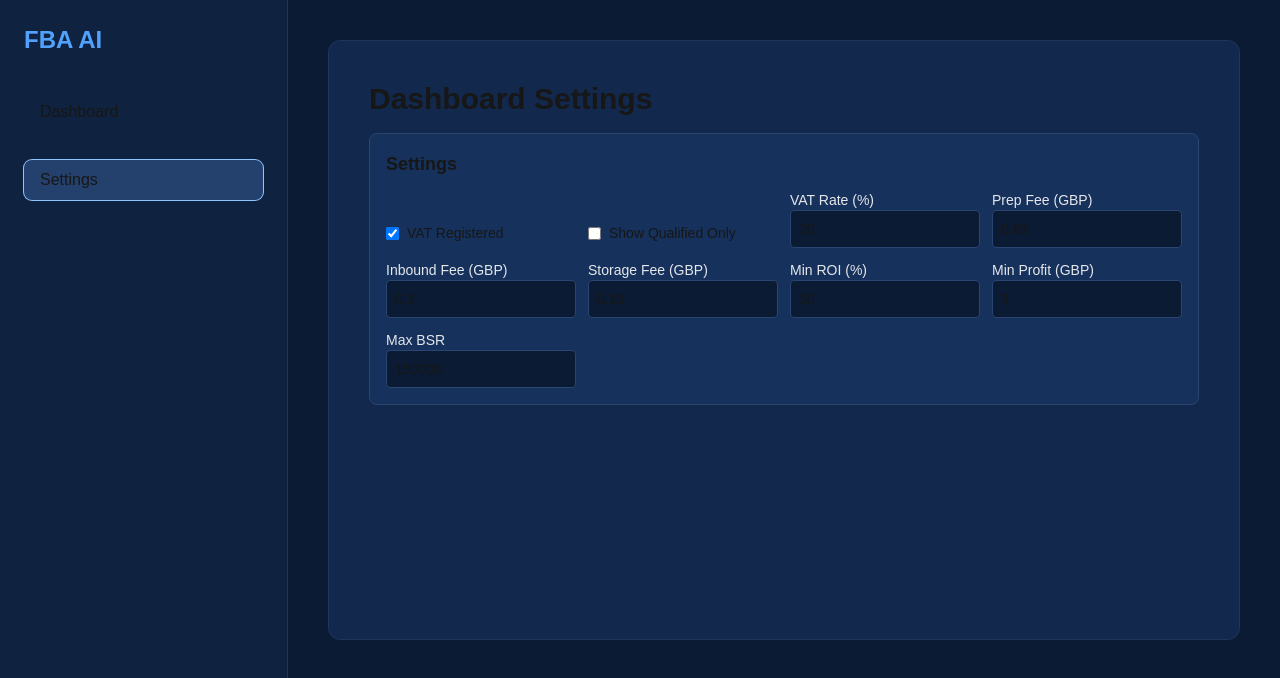
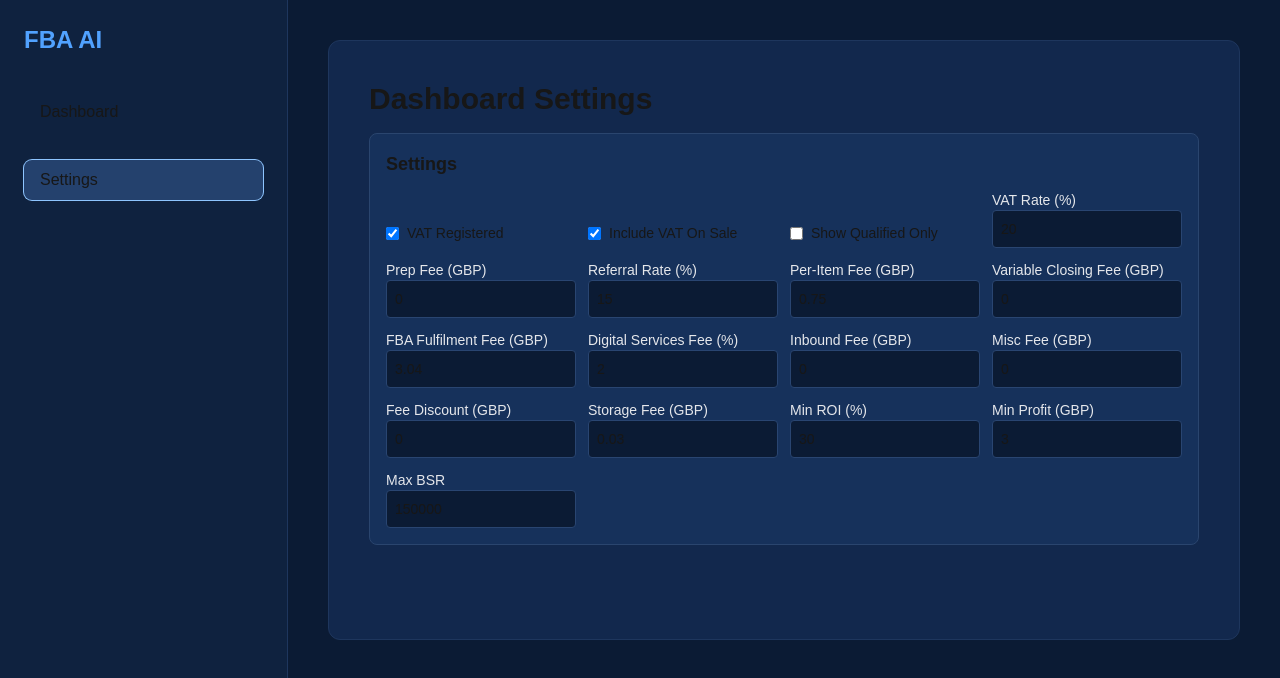
Before and after one commit to 5h3r42/keepa-fba-scanner, a Next.js app: page / in a window 1280 px wide. Both pictures are taken after a click on the button "Settings". Shown: the top 678 px of the page. Built offline with nearby package versions, Linux system fonts and the light colour scheme.

Commit message:
Add Amazon-style fee model and advanced calculator settings

```diff
--- a/src/app/page.tsx
+++ b/src/app/page.tsx
@@ -2,7 +2,6 @@
 
 import { ChangeEvent, useMemo, useState } from "react";
 import * as XLSX from "xlsx";
-import { calcFeesUK, type FeeCategory } from "@/lib/fees";
 import { useDashboardSettings } from "@/lib/dashboard-settings";
 import { DashboardSettingsPanel } from "@/components/dashboard-settings-panel";
 
@@ -11,6 +10,7 @@ interface Product {
   asin: string;
   rawCost: number;
   cost: number;
+  calcCost: number;
   bsr: number;
   sellPrice: number;
   referralFee: number;
@@ -40,8 +40,6 @@ type KeepaResponse = {
     message?: string;
   };
 };
-
-const CATEGORY: FeeCategory = "OTHER";
 const PRODUCT_KEYS = [
   "product",
   "productname",
@@ -61,6 +59,10 @@ const COST_KEYS = [
   "purchaseprice",
   "unitcost",
 ];
+const COST_EX_VAT_KEYS = ["costexvat", "costwithoutvat", "exvatcost"];
+const COST_GROSS_KEYS = COST_KEYS.filter(
+  (key) => !COST_EX_VAT_KEYS.includes(key),
+);
 const BSR_KEYS = ["bsr", "salesrank", "rank"];
 
 type KeepaEnriched = {
@@ -111,6 +113,38 @@ const findNumber = (row: SheetRow, keys: string[]): number => {
   return 0;
 };
 
+const findNumberFromNormalized = (
+  normalized: Record<string, unknown>,
+  keys: string[],
+): number => {
+  for (const key of keys) {
+    const value = normalized[normalizeKey(key)];
+    const num = toNumber(value);
+    if (num > 0) {
+      return num;
+    }
+  }
+  return 0;
+};
+
+const resolveCost = (row: SheetRow): { displayCost: number; calcCost: number } => {
+  const normalized = normalizeRow(row);
+
+  // If sheet has explicit ex-VAT cost, use it directly.
+  const exVatCost = findNumberFromNormalized(normalized, COST_EX_VAT_KEYS);
+  if (exVatCost > 0) {
+    return { displayCost: exVatCost, calcCost: exVatCost };
+  }
+
+  // Default behavior: treat entered cost as calculation-ready (ex-VAT for VAT sellers).
+  const grossCost = findNumberFromNormalized(normalized, COST_GROSS_KEYS);
+  if (grossCost > 0) {
+    return { displayCost: grossCost, calcCost: grossCost };
+  }
+
+  return { displayCost: 0, calcCost: 0 };
+};
+
 const extractSellPrice = (product: KeepaProduct): number | null => {
   if (typeof product.buyBoxPrice === "number" && product.buyBoxPrice > 0) {
     return product.buyBoxPrice / 100;
@@ -133,13 +167,23 @@ const extractSellPrice = (product: KeepaProduct): number | null => {
 };
 
 const extractBsr = (product: KeepaProduct): number => {
+  const currentSalesRank = product.stats?.current?.[3];
+  if (typeof currentSalesRank === "number" && currentSalesRank > 0) {
+    return Math.round(currentSalesRank);
+  }
+
   const salesRanks = product.salesRanks;
   if (!salesRanks) return 0;
 
-  const ranks = Object.values(salesRanks).flat();
-  const valid = ranks.filter((rank) => typeof rank === "number" && rank > 0);
-  if (valid.length === 0) return 0;
-  return Math.min(...valid);
+  const latestRanks = Object.values(salesRanks)
+    .map((series) => {
+      const valid = series.filter((rank) => typeof rank === "number" && rank > 0);
+      return valid.length > 0 ? valid[valid.length - 1] : 0;
+    })
+    .filter((rank) => rank > 0);
+
+  if (latestRanks.length === 0) return 0;
+  return Math.min(...latestRanks);
 };
 
 export default function Page() {
@@ -206,15 +250,16 @@ export default function Page() {
       const bsr = csvBsr || keepa?.bsr || 0;
 
       const vatRate = settings.vatRatePercent / 100;
-      const cost = settings.vatRegistered ? rawCost / (1 + vatRate) : rawCost;
+      const { displayCost: cost, calcCost } = resolveCost(row);
       const sellPrice = keepa?.sellPrice ?? 0;
 
-      if (!sellPrice || cost <= 0) {
+      if (!sellPrice || calcCost <= 0) {
         return {
           product,
           asin,
           rawCost,
           cost,
+          calcCost,
           bsr,
           sellPrice: 0,
           referralFee: 0,
@@ -227,28 +272,31 @@ export default function Page() {
         };
       }
 
-      const feeBreakdown = calcFeesUK({
-        sellPriceGross: sellPrice,
-        category: CATEGORY,
-        prepFee: settings.prepFee,
-        inboundFee: settings.inboundFee,
-        vat: {
-          vatRegistered: settings.vatRegistered,
-          vatRate,
-        },
-      });
-
-      const referralFee = settings.vatRegistered
-        ? feeBreakdown.referralFeeExVat
-        : feeBreakdown.referralFeeGross;
-      const fbaFee = settings.vatRegistered
-        ? feeBreakdown.amazonFeesExVat
-        : feeBreakdown.amazonFeesGross;
-      const revenue = settings.vatRegistered ? feeBreakdown.sellPriceNet : sellPrice;
+      const referralFee = sellPrice * (settings.referralRatePercent / 100);
+      const fbaFee = settings.fulfilmentFee;
+      const amazonFeeBase =
+        referralFee +
+        settings.perItemFee +
+        settings.variableClosingFee +
+        settings.fulfilmentFee;
+      const digitalServicesFee =
+        amazonFeeBase * (settings.digitalServicesFeePercent / 100);
+      const amazonFeesTotal = amazonFeeBase + digitalServicesFee;
+      const vatOnSale =
+        settings.vatRegistered && settings.includeEstimatedVatOnSale
+          ? sellPrice * (vatRate / (1 + vatRate))
+          : 0;
       const totalCost =
-        cost + fbaFee + settings.prepFee + settings.inboundFee + settings.storageFee;
-      const profit = revenue - totalCost;
-      const roi = cost > 0 ? (profit / cost) * 100 : 0;
+        calcCost +
+        settings.prepFee +
+        settings.inboundFee +
+        settings.miscFee +
+        settings.storageFee +
+        amazonFeesTotal +
+        vatOnSale -
+        settings.feeDiscount;
+      const profit = sellPrice - totalCost;
+      const roi = calcCost > 0 ? (profit / calcCost) * 100 : 0;
       const passesRoi = roi >= settings.minRoi;
       const passesProfit = profit >= settings.minProfit;
       const passesBsr = bsr > 0 && bsr <= settings.maxBsr;
@@ -259,6 +307,7 @@ export default function Page() {
         asin,
         rawCost,
         cost,
+        calcCost,
         bsr,
         sellPrice,
         referralFee,
@@ -283,8 +332,10 @@ export default function Page() {
     setFileName(file.name);
     setError("");
 
-    const data = await file.arrayBuffer();
-    const workbook = XLSX.read(data);
+    const isCsv = file.name.toLowerCase().endsWith(".csv");
+    const workbook = isCsv
+      ? XLSX.read(await file.text(), { type: "string" })
+      : XLSX.read(await file.arrayBuffer(), { type: "array" });
     const sheet = workbook.Sheets[workbook.SheetNames[0]];
     const jsonData = XLSX.utils.sheet_to_json<SheetRow>(sheet);
     setRows(jsonData);
@@ -311,17 +362,12 @@ export default function Page() {
         <DashboardSettingsPanel />
       ) : (
         <>
-          <p className="mb-6 text-gray-300">
-            Active filters: ROI &gt;= {settings.minRoi.toFixed(1)}%, Profit &gt;= £
-            {settings.minProfit.toFixed(2)}, BSR &lt;= {settings.maxBsr.toLocaleString()}
-          </p>
-
           <div className="flex gap-4 mb-6">
             <label className="bg-gray-600 px-6 py-3 rounded cursor-pointer">
               {loading ? "Loading..." : "Choose File"}
               <input
                 type="file"
-                accept=".xlsx,.xls"
+                accept=".xlsx,.xls,.csv"
                 onChange={handleFileUpload}
                 className="hidden"
               />
@@ -368,7 +414,7 @@ export default function Page() {
                       {p.sellPrice ? formatCurrency(p.profit) : "-"}
                     </td>
                     <td className="whitespace-nowrap px-3 py-4">
-                      {p.sellPrice && p.cost > 0 ? `${p.roi.toFixed(1)}%` : "-"}
+                      {p.sellPrice && p.calcCost > 0 ? `${p.roi.toFixed(1)}%` : "-"}
                     </td>
                   </tr>
                 ))}
--- a/src/components/dashboard-settings-panel.tsx
+++ b/src/components/dashboard-settings-panel.tsx
@@ -12,8 +12,15 @@ export function DashboardSettingsPanel() {
     (
       key:
         | "vatRatePercent"
+        | "referralRatePercent"
+        | "perItemFee"
+        | "variableClosingFee"
+        | "fulfilmentFee"
+        | "digitalServicesFeePercent"
         | "prepFee"
         | "inboundFee"
+        | "miscFee"
+        | "feeDiscount"
         | "storageFee"
         | "minRoi"
         | "minProfit"
@@ -38,6 +45,17 @@ export function DashboardSettingsPanel() {
             onChange={(e) => setSetting("vatRegistered", e.target.checked)}
           />
           VAT Registered
+        </label>
+
+        <label className="flex items-center gap-2 pt-7">
+          <input
+            type="checkbox"
+            checked={settings.includeEstimatedVatOnSale}
+            onChange={(e) =>
+              setSetting("includeEstimatedVatOnSale", e.target.checked)
+            }
+          />
+          Include VAT On Sale
         </label>
 
         <label className="flex items-center gap-2 pt-7">
@@ -71,6 +89,67 @@ export function DashboardSettingsPanel() {
           />
         </Field>
 
+        <Field label="Referral Rate (%)">
+          <input
+            type="number"
+            step="0.1"
+            min="0"
+            className={numberInputClass}
+            value={settings.referralRatePercent}
+            onChange={(e) =>
+              onNumberSettingChange("referralRatePercent")(e.target.value)
+            }
+          />
+        </Field>
+
+        <Field label="Per-Item Fee (GBP)">
+          <input
+            type="number"
+            step="0.01"
+            min="0"
+            className={numberInputClass}
+            value={settings.perItemFee}
+            onChange={(e) => onNumberSettingChange("perItemFee")(e.target.value)}
+          />
+        </Field>
+
+        <Field label="Variable Closing Fee (GBP)">
+          <input
+            type="number"
+            step="0.01"
+            min="0"
+            className={numberInputClass}
+            value={settings.variableClosingFee}
+            onChange={(e) =>
+              onNumberSettingChange("variableClosingFee")(e.target.value)
+            }
+          />
+        </Field>
+
+        <Field label="FBA Fulfilment Fee (GBP)">
+          <input
+            type="number"
+            step="0.01"
+            min="0"
+            className={numberInputClass}
+            value={settings.fulfilmentFee}
+            onChange={(e) => onNumberSettingChange("fulfilmentFee")(e.target.value)}
+          />
+        </Field>
+
+        <Field label="Digital Services Fee (%)">
+          <input
+            type="number"
+            step="0.1"
+            min="0"
+            className={numberInputClass}
+            value={settings.digitalServicesFeePercent}
+            onChange={(e) =>
+              onNumberSettingChange("digitalServicesFeePercent")(e.target.value)
+            }
+          />
+        </Field>
+
         <Field label="Inbound Fee (GBP)">
           <input
             type="number"
@@ -79,6 +158,28 @@ export function DashboardSettingsPanel() {
             className={numberInputClass}
             value={settings.inboundFee}
             onChange={(e) => onNumberSettingChange("inboundFee")(e.target.value)}
+          />
+        </Field>
+
+        <Field label="Misc Fee (GBP)">
+          <input
+            type="number"
+            step="0.01"
+            min="0"
+            className={numberInputClass}
+            value={settings.miscFee}
+            onChange={(e) => onNumberSettingChange("miscFee")(e.target.value)}
+          />
+        </Field>
+
+        <Field label="Fee Discount (GBP)">
+          <input
+            type="number"
+            step="0.01"
+            min="0"
+            className={numberInputClass}
+            value={settings.feeDiscount}
+            onChange={(e) => onNumberSettingChange("feeDiscount")(e.target.value)}
           />
         </Field>
 
--- a/src/lib/dashboard-settings.tsx
+++ b/src/lib/dashboard-settings.tsx
@@ -1,12 +1,27 @@
 "use client";
 
-import { createContext, ReactNode, useContext, useMemo, useState } from "react";
+import {
+  createContext,
+  ReactNode,
+  useContext,
+  useEffect,
+  useMemo,
+  useState,
+} from "react";
 
 export type DashboardSettings = {
   vatRegistered: boolean;
   vatRatePercent: number;
+  includeEstimatedVatOnSale: boolean;
+  referralRatePercent: number;
+  perItemFee: number;
+  variableClosingFee: number;
+  fulfilmentFee: number;
+  digitalServicesFeePercent: number;
   prepFee: number;
   inboundFee: number;
+  miscFee: number;
+  feeDiscount: number;
   storageFee: number;
   minRoi: number;
   minProfit: number;
@@ -19,14 +34,23 @@ export type DashboardView = "dashboard" | "settings";
 const defaultSettings: DashboardSettings = {
   vatRegistered: true,
   vatRatePercent: 20,
-  prepFee: 0.69,
-  inboundFee: 0.3,
-  storageFee: 0.15,
+  includeEstimatedVatOnSale: true,
+  referralRatePercent: 15,
+  perItemFee: 0.75,
+  variableClosingFee: 0,
+  fulfilmentFee: 3.04,
+  digitalServicesFeePercent: 2,
+  prepFee: 0,
+  inboundFee: 0,
+  miscFee: 0,
+  feeDiscount: 0,
+  storageFee: 0.03,
   minRoi: 30,
   minProfit: 3,
   maxBsr: 150000,
   onlyShowQualified: false,
 };
+const SETTINGS_STORAGE_KEY = "keepa-dashboard-settings-v1";
 
 type DashboardSettingsContextValue = {
   settings: DashboardSettings;
@@ -44,6 +68,32 @@ const DashboardSettingsContext =
 export function DashboardSettingsProvider({ children }: { children: ReactNode }) {
   const [settings, setSettings] = useState<DashboardSettings>(defaultSettings);
   const [activeView, setActiveView] = useState<DashboardView>("dashboard");
+  const [loadedFromStorage, setLoadedFromStorage] = useState(false);
+
+  useEffect(() => {
+    try {
+      const saved = localStorage.getItem(SETTINGS_STORAGE_KEY);
+      if (!saved) {
+        setLoadedFromStorage(true);
+        return;
+      }
+
+      const parsed = JSON.parse(saved) as Partial<DashboardSettings>;
+      setSettings((prev) => ({
+        ...prev,
+        ...parsed,
+      }));
+    } catch {
+      // Ignore invalid localStorage data and keep defaults.
+    } finally {
+      setLoadedFromStorage(true);
+    }
+  }, []);
+
+  useEffect(() => {
+    if (!loadedFromStorage) return;
+    localStorage.setItem(SETTINGS_STORAGE_KEY, JSON.stringify(settings));
+  }, [settings, loadedFromStorage]);
 
   const value = useMemo(
     () => ({
```
